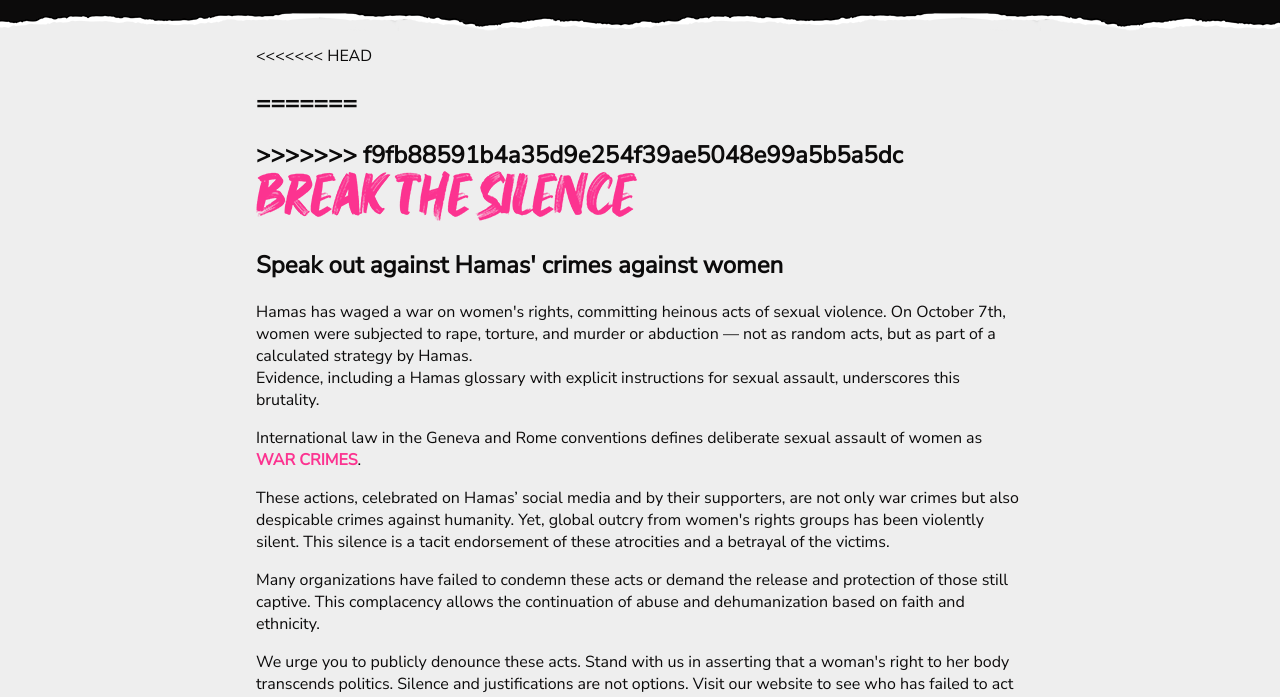
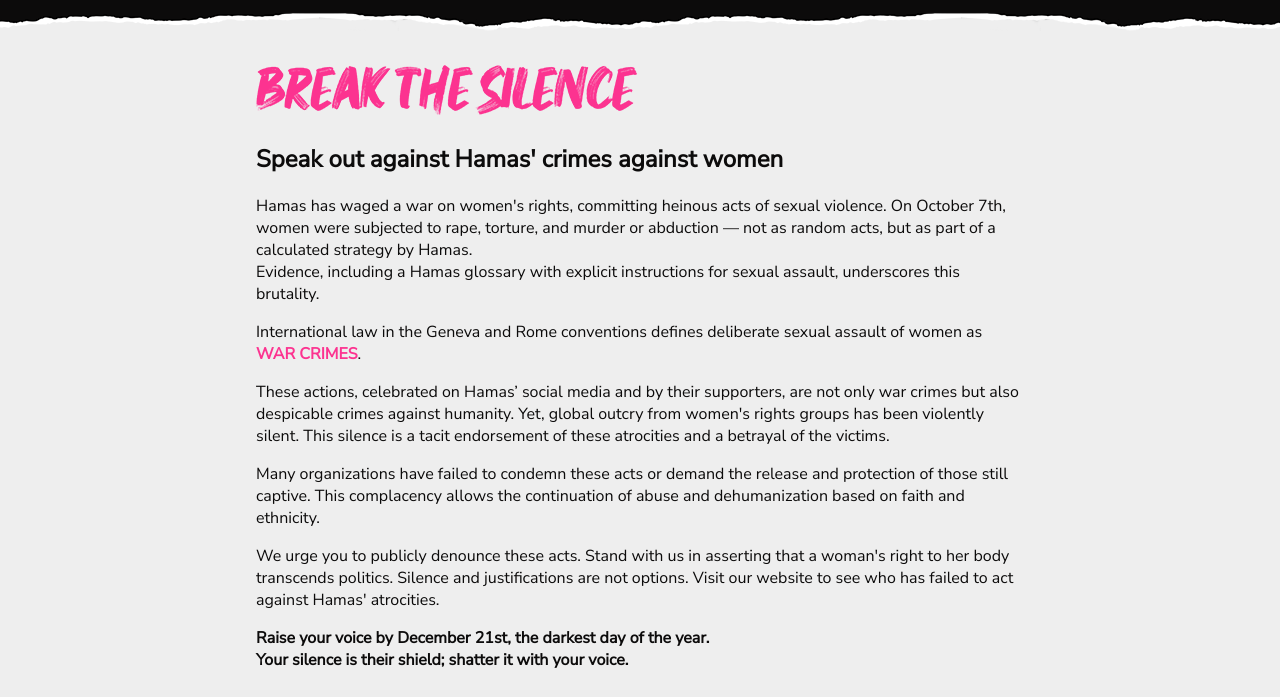
Before and after one commit to jstreampro/HRMT, a website with bundled scripts: page public/index.html in a window 1280 px wide. Shown: the part 59-756 px from the top of the page. Built offline with nearby package versions, Linux system fonts and the light colour scheme.

Commit message:
accessibility

```diff
--- a/public/index.html
+++ b/public/index.html
@@ -77,14 +77,11 @@
     <main>
       <section class="white-tear">
         <div class="contents">
-<<<<<<< HEAD
-          <h2 aria-label="Break the silence">
-=======
           <h2>
->>>>>>> f9fb88591b4a35d9e254f39ae5048e99a5b5a5dc
             <img
               alt="Break the silence"
               src="img/resources/break_the_silence.png"
+              aria-label="Break the silence"
             />
           </h2>
           <h2>Speak out against Hamas' crimes against women</h2>
```
